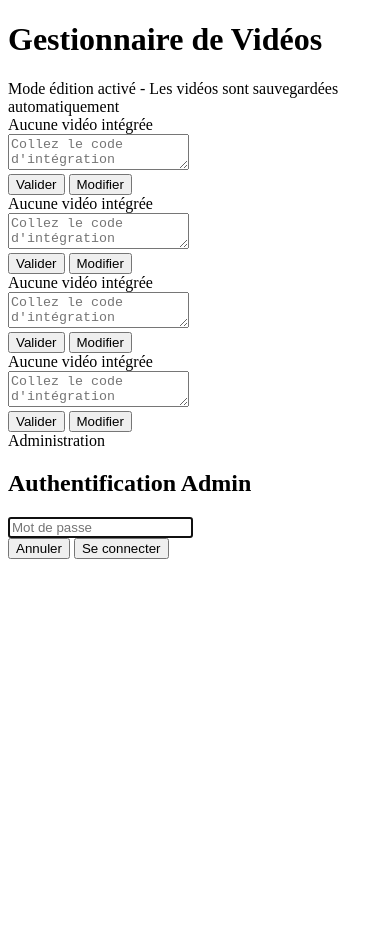
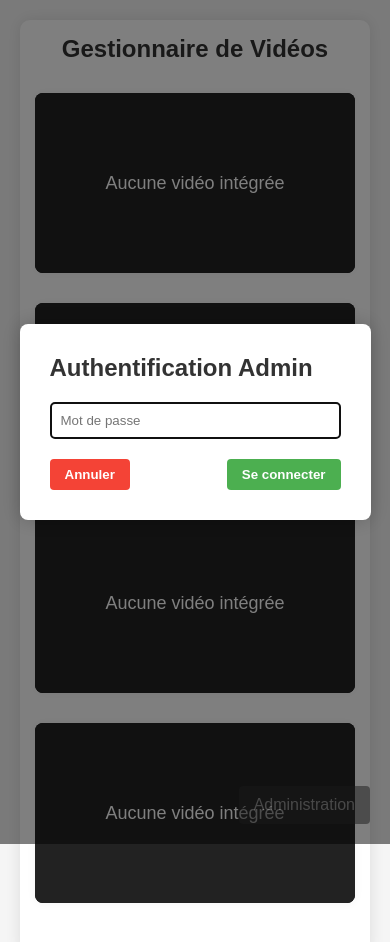
Before and after one commit to Lou-stic/video-manager-backend-manus, a website: page public/index.html in a window 390 px wide. Both pictures are taken after a click on the element "Administration". Before the commit the page ends 844 px from the top, so only its background shows below. Drawn offline with Linux system fonts and the light colour scheme; no server answers.

Commit message:
Update index.html

```diff
--- a/public/index.html
+++ b/public/index.html
@@ -4,10 +4,43 @@
     <meta charset="UTF-8">
     <meta name="viewport" content="width=device-width, initial-scale=1.0">
     <title>Gestionnaire de Vidéos</title>
-    <!-- ... (tes styles inchangés) ... -->
     <style>
-        /* ... (tout ton CSS existant, inchangé) ... */
-        /* (Tu peux garder tout ton CSS actuel) */
+        * { margin: 0; padding: 0; box-sizing: border-box; font-family: 'Arial', sans-serif; }
+        body { background-color: #f5f5f5; padding: 20px; min-height: 100vh; }
+        .container { max-width: 1200px; margin: 0 auto; padding: 20px; background-color: #fff; border-radius: 10px; box-shadow: 0 0 15px rgba(0,0,0,0.1); }
+        h1 { text-align: center; margin-bottom: 30px; color: #333; }
+        .video-grid { display: grid; grid-template-columns: repeat(auto-fit, minmax(450px, 1fr)); gap: 30px; margin-bottom: 40px; }
+        .video-card { background-color: #f9f9f9; border-radius: 8px; overflow: hidden; box-shadow: 0 0 10px rgba(0,0,0,0.05); transition: transform 0.3s ease; }
+        .video-card:hover { transform: translateY(-5px); }
+        .video-container { position: relative; width: 100%; padding-top: 56.25%; background-color: #000; }
+        .video-container iframe { position: absolute; top: 0; left: 0; width: 100%; height: 100%; border: none; }
+        .video-placeholder { position: absolute; top: 0; left: 0; width: 100%; height: 100%; display: flex; align-items: center; justify-content: center; background-color: #222; color: #fff; font-size: 18px; }
+        .video-controls { padding: 15px; display: none; }
+        .video-controls textarea { width: 100%; height: 80px; padding: 10px; margin-bottom: 10px; border: 1px solid #ddd; border-radius: 4px; resize: vertical; font-family: monospace; }
+        .button-group { display: flex; gap: 10px; }
+        button { padding: 8px 15px; border: none; border-radius: 4px; cursor: pointer; font-weight: bold; transition: background-color 0.3s; }
+        .btn-validate { background-color: #4CAF50; color: white; }
+        .btn-validate:hover { background-color: #45a049; }
+        .btn-edit { background-color: #2196F3; color: white; }
+        .btn-edit:hover { background-color: #0b7dda; }
+        .admin-button { position: fixed; bottom: 20px; right: 20px; background-color: #333; color: white; padding: 10px 15px; border-radius: 4px; cursor: pointer; opacity: 0.5; transition: opacity 0.3s; }
+        .admin-button:hover { opacity: 0.8; }
+        .modal { display: none; position: fixed; top: 0; left: 0; width: 100%; height: 100%; background-color: rgba(0,0,0,0.5); z-index: 1000; align-items: center; justify-content: center; }
+        .modal-content { background-color: white; padding: 30px; border-radius: 8px; width: 90%; max-width: 400px; box-shadow: 0 0 20px rgba(0,0,0,0.2); }
+        .modal h2 { margin-bottom: 20px; color: #333; }
+        .modal input { width: 100%; padding: 10px; margin-bottom: 20px; border: 1px solid #ddd; border-radius: 4px; }
+        .modal-buttons { display: flex; justify-content: space-between; }
+        .btn-cancel { background-color: #f44336; color: white; }
+        .btn-cancel:hover { background-color: #d32f2f; }
+        .btn-login { background-color: #4CAF50; color: white; }
+        .btn-login:hover { background-color: #45a049; }
+        .admin-message { display: none; background-color: #4CAF50; color: white; text-align: center; padding: 15px; margin-bottom: 20px; border-radius: 4px; animation: fadeIn 0.5s; }
+        @keyframes fadeIn { from { opacity: 0; } to { opacity: 1; } }
+        @media (max-width: 768px) {
+            .video-grid { grid-template-columns: 1fr; }
+            .container { padding: 15px; }
+            h1 { font-size: 24px; }
+        }
     </style>
 </head>
 <body>
@@ -20,9 +53,7 @@
             <!-- Vidéo 1 -->
             <div class="video-card">
                 <div class="video-container" id="videoContainer1">
-                    <div class="video-placeholder" id="videoPlaceholder1">
-                        Aucune vidéo intégrée
-                    </div>
+                    <div class="video-placeholder" id="videoPlaceholder1">Aucune vidéo intégrée</div>
                 </div>
                 <div class="video-controls" id="videoControls1">
                     <textarea id="embedCode1" placeholder="Collez le code d'intégration (iframe/embed) ici"></textarea>
@@ -35,9 +66,7 @@
             <!-- Vidéo 2 -->
             <div class="video-card">
                 <div class="video-container" id="videoContainer2">
-                    <div class="video-placeholder" id="videoPlaceholder2">
-                        Aucune vidéo intégrée
-                    </div>
+                    <div class="video-placeholder" id="videoPlaceholder2">Aucune vidéo intégrée</div>
                 </div>
                 <div class="video-controls" id="videoControls2">
                     <textarea id="embedCode2" placeholder="Collez le code d'intégration (iframe/embed) ici"></textarea>
@@ -50,9 +79,7 @@
             <!-- Vidéo 3 -->
             <div class="video-card">
                 <div class="video-container" id="videoContainer3">
-                    <div class="video-placeholder" id="videoPlaceholder3">
-                        Aucune vidéo intégrée
-                    </div>
+                    <div class="video-placeholder" id="videoPlaceholder3">Aucune vidéo intégrée</div>
                 </div>
                 <div class="video-controls" id="videoControls3">
                     <textarea id="embedCode3" placeholder="Collez le code d'intégration (iframe/embed) ici"></textarea>
@@ -65,9 +92,7 @@
             <!-- Vidéo 4 -->
             <div class="video-card">
                 <div class="video-container" id="videoContainer4">
-                    <div class="video-placeholder" id="videoPlaceholder4">
-                        Aucune vidéo intégrée
-                    </div>
+                    <div class="video-placeholder" id="videoPlaceholder4">Aucune vidéo intégrée</div>
                 </div>
                 <div class="video-controls" id="videoControls4">
                     <textarea id="embedCode4" placeholder="Collez le code d'intégration (iframe/embed) ici"></textarea>
@@ -91,11 +116,8 @@
         </div>
     </div>
     <script>
-        // Mot de passe admin
         const PASSWORD = "admini";
         let isAdminMode = false;
-
-        // Éléments DOM
         const adminButton = document.getElementById('adminButton');
         const authModal = document.getElementById('authModal');
         const passwordInput = document.getElementById('passwordInput');
@@ -103,9 +125,15 @@
         const cancelAuth = document.getElementById('cancelAuth');
         const adminMessage = document.getElementById('adminMessage');
 
-        // Initialisation au chargement de la page
         document.addEventListener('DOMContentLoaded', function() {
+            // Toujours masquer les contrôles admin et le message admin au démarrage !
+            for (let i = 1; i <= 4; i++) {
+                document.getElementById(`videoControls${i}`).style.display = 'none';
+            }
+            adminMessage.style.display = 'none';
+
             loadVideosFromServer();
+
             for (let i = 1; i <= 4; i++) {
                 const embedCodeField = document.getElementById(`embedCode${i}`);
                 if (embedCodeField) {
@@ -116,7 +144,7 @@
             }
         });
 
-        // Événements pour le modal d'authentification
+        // Authentification admin
         adminButton.addEventListener('click', function() {
             authModal.style.display = 'flex';
             passwordInput.focus();
@@ -141,7 +169,6 @@
             }
         });
 
-        // Fonction d'authentification
         function authenticateAdmin() {
             const password = passwordInput.value;
             if (password === PASSWORD) {
@@ -221,7 +248,6 @@
             }
         }
 
-        // Charger les vidéos depuis l'API
         function loadVideosFromServer() {
             fetch('/api/videos')
                 .then(res => res.json())
```
